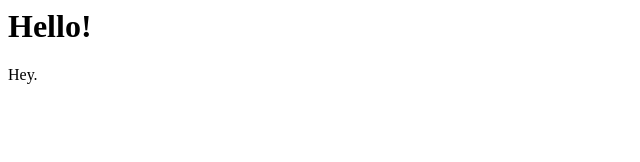
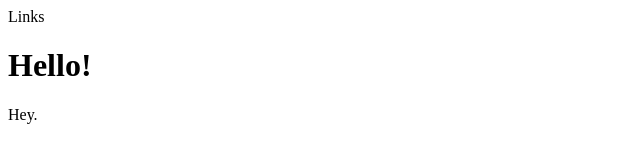
Before and after one commit to elysewelsh/my-first-repo, a plain HTML site: page index.html in a window 1280 px wide. Shown: the whole page, without its empty margins (0-640 px from the left). Drawn offline with Linux system fonts and the light colour scheme.

Commit message:
added a nav

```diff
--- a/index.html
+++ b/index.html
@@ -3,6 +3,7 @@
     <title>My Project</title>
   </head>
   <body>
+    <nav>Links</nav>
     <h1>Hello!</h1>
     <p>Hey.</p>
   </body>
```
